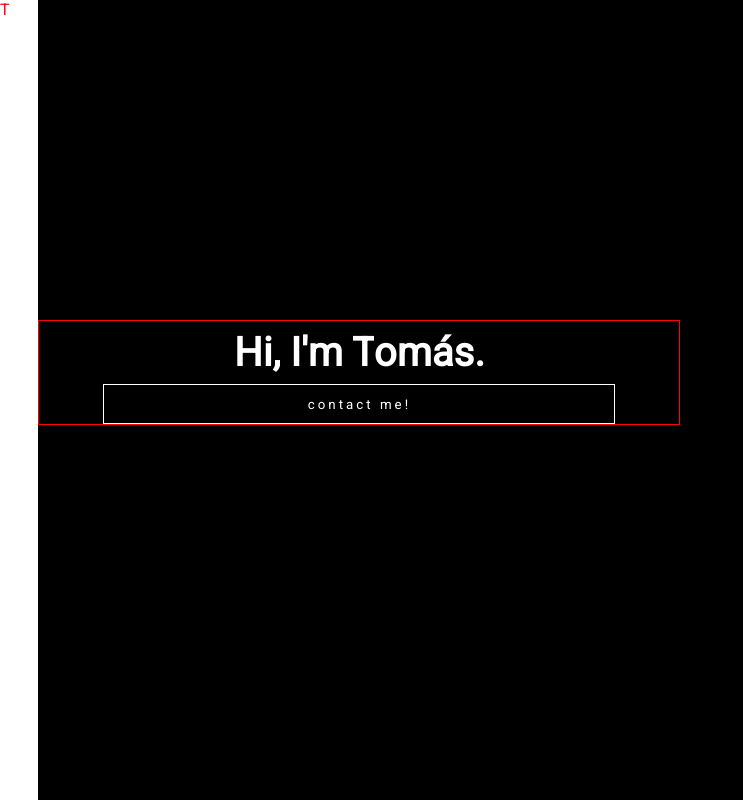
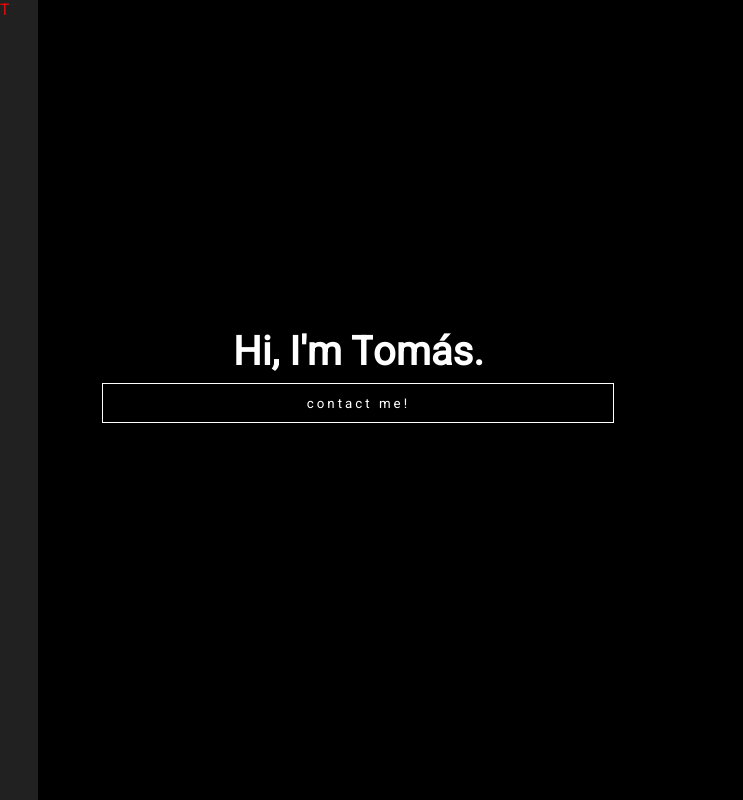
Before and after one commit to tomasdavison/portfolio, a React (Create React App) app: page / in a window 1280 px wide. Shown: the whole page, without its empty margins (0-743 px from the left). Built offline with nearby package versions, Linux system fonts and the light colour scheme.

Commit message:
Minor changes

```diff
--- a/src/App.js
+++ b/src/App.js
@@ -5,7 +5,6 @@ import Button from './components/Button/Button';
 import Navbar from './components/Navbar/Navbar';
 
 const TitleDiv = styled.div`
-	border: 1px solid red;
 	overflow-x: hidden;
 	position: relative;
 	text-align: center;
--- a/src/components/Navbar/Navbar.jsx
+++ b/src/components/Navbar/Navbar.jsx
@@ -2,7 +2,7 @@ import React from 'react';
 import styled from '@emotion/styled';
 
 const Container = styled.div`
-	background-color: white;
+	background-color: #212121;
 	color: black;
 	height: 5vh;
 	position: absolute;
```
